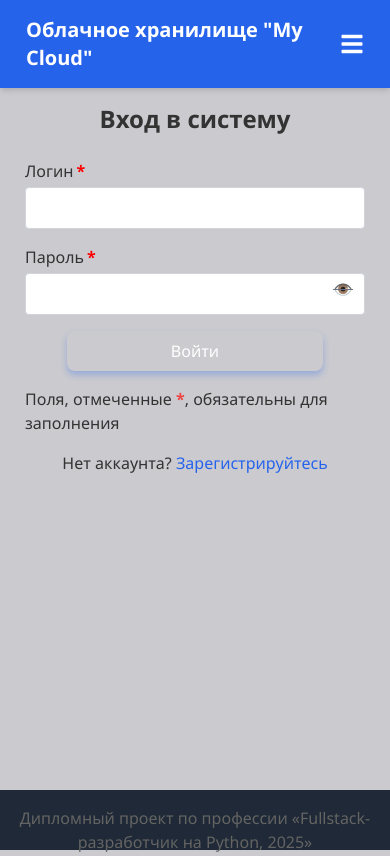
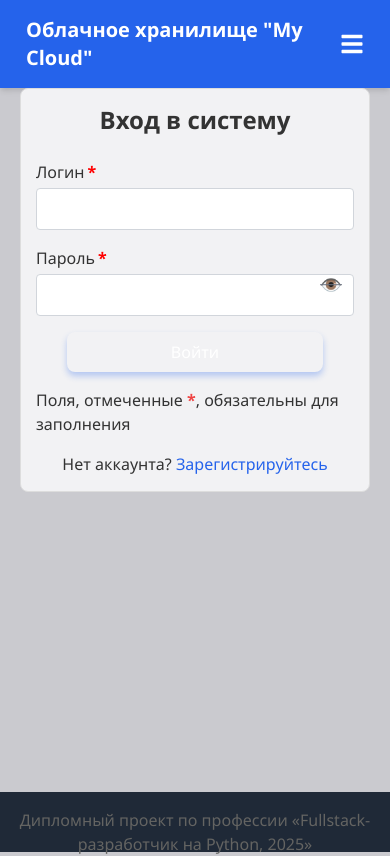
Before and after one commit to LagutaNV2/Diploma_MyCloud_frontend, a React app: page /login in a window 390 px wide. Built offline with nearby package versions, Linux system fonts and the light colour scheme.

Commit message:
responsive design+

```diff
--- a/src/index.css
+++ b/src/index.css
@@ -3,11 +3,15 @@
 @tailwind utilities;
 
 
+*, *::before, *::after {
+  box-sizing: border-box;
+}
+
+html, body {
+  height: 100%;
+}
 :root {
   --footer-height: 60px;
-}
-html, body {
-  height: 100%;
 }
 #root {
   display: flex;
@@ -18,6 +22,8 @@ body {
   display: flex;
   flex-direction: column;
   min-height: 100vh;
+  min-width: 320px;
+  overflow-x: hidden;
   font-family: 'Segoe UI', Tahoma, Geneva, Verdana, sans-serif;
   background-color: #cacacf;
   color: #333;
@@ -36,16 +42,29 @@ footer {
 }
 
 .container {
-  max-width: 1200px;
+  max-width: 100%;
+  width: 100%;
   margin: 0 auto;
   padding: 0 15px;
+  box-sizing: border-box;
+}
+
+.form-container {
+  width: 100%;
+  max-width: 100%;
+  box-sizing: border-box;
+  margin: 0 auto;
+  padding: 20px;
+  background: rgb(242, 242, 244);
+  border-radius: 10px;
+  border: 1px solid #ddd;
+  box-shadow: 0 4px 6px rgba(0,0,0,0.1);
 }
 
 button, .btn {
   transition: all 0.3s ease;
   cursor: pointer;
 }
-
 button:hover {
   opacity: 0.9;
   transform: translateY(-2px);
@@ -54,18 +73,94 @@ button:hover {
   box-shadow: 0 4px 6px rgba(37, 99, 235, 0.3);
   transition: all 0.3s ease;
 }
-
 .btn-primary:hover {
   transform: translateY(-2px);
   box-shadow: 0 6px 8px rgba(37, 99, 235, 0.4);
 }
-
 .btn-primary:active {
   transform: translateY(0);
 }
+@media (max-width: 360px) {
+  .max-w-xs {
+    max-width: 90%;
+  }
+  .container {
+    padding: 0 8px;
+  }
+  .form-container {
+    padding: 12px;
+    margin: 0;
+  }
+}
+
+@media (max-width: 480px) {
+  .container {
+    padding: 0 10px;
+  }
+  .form-container {
+    padding: 15px;
+    margin: 0;
+    border-radius: 8px;
+    box-shadow: none;
+  }
+  input, button {
+    font-size: 16px; /* предотвращает авто-зум в iOS */
+  }
+}
+
+/* глаз */
+.password-toggle {
+  background: none;
+  border: none;
+  outline: none;
+  cursor: pointer;
+  padding: 0;
+  margin: 0;
+  display: flex;
+  align-items: center;
+  justify-content: center;
+  position: absolute;
+  right: 12px;
+  top: calc(50% + 0.5rem);
+  transform: translateY(-50%);
+  z-index: 2;
+}
+
+.password-toggle-icon {
+  font-size: 1.25rem;
+  line-height: 1;
+  display: block;
+}
+
+@media (max-width: 480px) {
+  .password-toggle {
+    top: 55%;
+    right: 12px;
+  }
+
+  .password-toggle-icon {
+    font-size: 1.1rem;
+  }
+
+  .password-toggle:active,
+  .password-toggle:focus {
+    background: none;
+    box-shadow: none;
+  }
+}
+@media (max-width: 360px) {
+  .password-toggle {
+    right: 8px;
+  }
+  input {
+    padding-right: 36px !important;
+  }
+}
+
 .strikethrough {
   text-decoration: line-through;
 }
+
 /* Карточки */
 .card {
   background: white;
@@ -81,6 +176,7 @@ input, textarea, select {
   border-radius: 4px;
   padding: 8px 12px;
   width: 100%;
+  box-sizing: border-box;
   transition: border 0.3s;
 }
 
--- a/src/pages/LoginPage.tsx
+++ b/src/pages/LoginPage.tsx
@@ -36,7 +36,8 @@ const LoginPage: React.FC = () => {
   };
 
   return (
-    <div className="max-w-md mx-auto form-container">
+    <div className="container">
+      <div className="form-container">
         <h2 className="text-2xl font-bold mb-6 text-center">Вход в систему</h2>
 
         {error && (
@@ -63,15 +64,17 @@ const LoginPage: React.FC = () => {
               type={showPassword ? 'text' : 'password'}
               value={password}
               onChange={(e) => setPassword(e.target.value)}
-            className="w-full p-2 border border-gray-300 rounded"
+              className="w-full p-2 border border-gray-300 rounded  pr-10"
               required
             />
             <button
               type="button"
-            className="absolute right-3 top-8 text-gray-500"
+            className="password-toggle absolute right-3 top-[calc(50%+0.5rem)] transform -translate-y-1/2 text-gray-500"
               onClick={() => setShowPassword(!showPassword)}
             >
+              <span className="password-toggle-icon">
                 {showPassword ? '👁️' : <span className="strikethrough">👁️</span>}
+              </span>
             </button>
           </div>
 
@@ -94,6 +97,7 @@ const LoginPage: React.FC = () => {
           </p>
         </div>
       </div>
+    </div>
   );
 };
 
--- a/src/pages/RegisterPage.tsx
+++ b/src/pages/RegisterPage.tsx
@@ -101,7 +101,8 @@ const RegisterPage: React.FC = () => {
   };
 
   return (
-    <div className="max-w-md mx-auto form-container">
+    <div className="container">
+      <div className="form-container">
         <h2 className="text-2xl font-bold mb-6 text-center">Регистрация</h2>
 
         {errors.general && (
@@ -113,6 +114,7 @@ const RegisterPage: React.FC = () => {
         <form onSubmit={handleSubmit} className="space-y-4">
           <div>
             {/* Необязательные поля */}
+            <div className="grid grid-cols-1 sm:grid-cols-2 gap-4">
               <div>
                 <label className="block mb-1 font-medium">Имя</label>
                 <input
@@ -131,6 +133,7 @@ const RegisterPage: React.FC = () => {
                   onChange={(e) => setLastName(e.target.value)}
                   className="w-full p-2 border border-gray-300 rounded"
                 />
+              </div>
             </div>
 
             {/* Обязательные поля */}
@@ -169,15 +172,17 @@ const RegisterPage: React.FC = () => {
               type={showPassword ? 'text' : 'password'}
               value={password}
               onChange={(e) => setPassword(e.target.value)}
-            className={`w-full p-2 border rounded ${errors.password ? 'border-red-500' : 'border-gray-300'}`}
+              className={`w-full p-2 border rounded pr-10 ${errors.password ? 'border-red-500' : 'border-gray-300'}`}
               required
             />
             <button
               type="button"
-            className="absolute right-3 top-8 text-gray-500"
+              className="password-toggle absolute right-3 top-[calc(50%+0.5rem)] transform -translate-y-1/2 text-gray-500"
               onClick={() => setShowPassword(!showPassword)}
             >
+              <span className="password-toggle-icon">
                 {showPassword ? '👁️' : <span className="strikethrough">👁️</span>}
+              </span>
             </button>
             {errors.password && (
               <p className="text-red-500 text-sm mt-1">{errors.password}</p>
@@ -199,6 +204,7 @@ const RegisterPage: React.FC = () => {
           </p>
         </div>
       </div>
+    </div>
   );
 };
 
```
Lines whose indentation alone changed are shown as unchanged.
